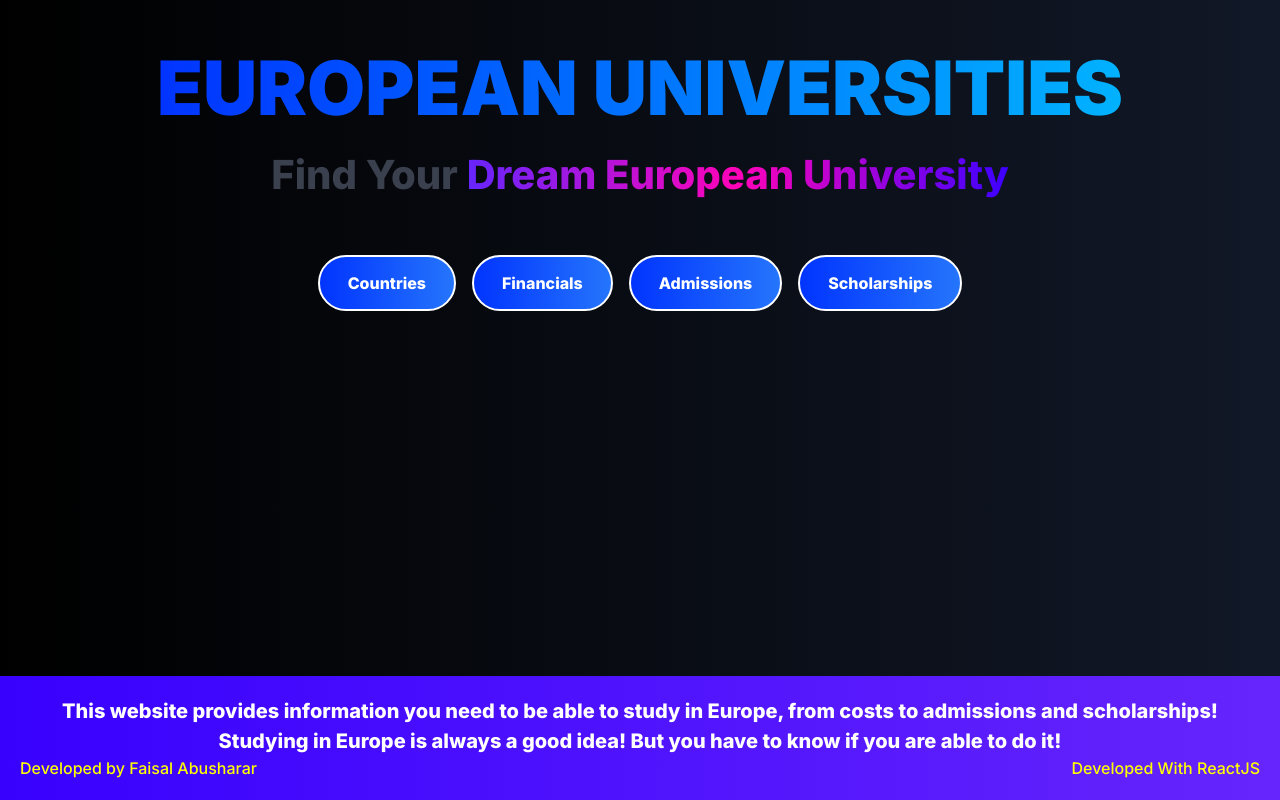
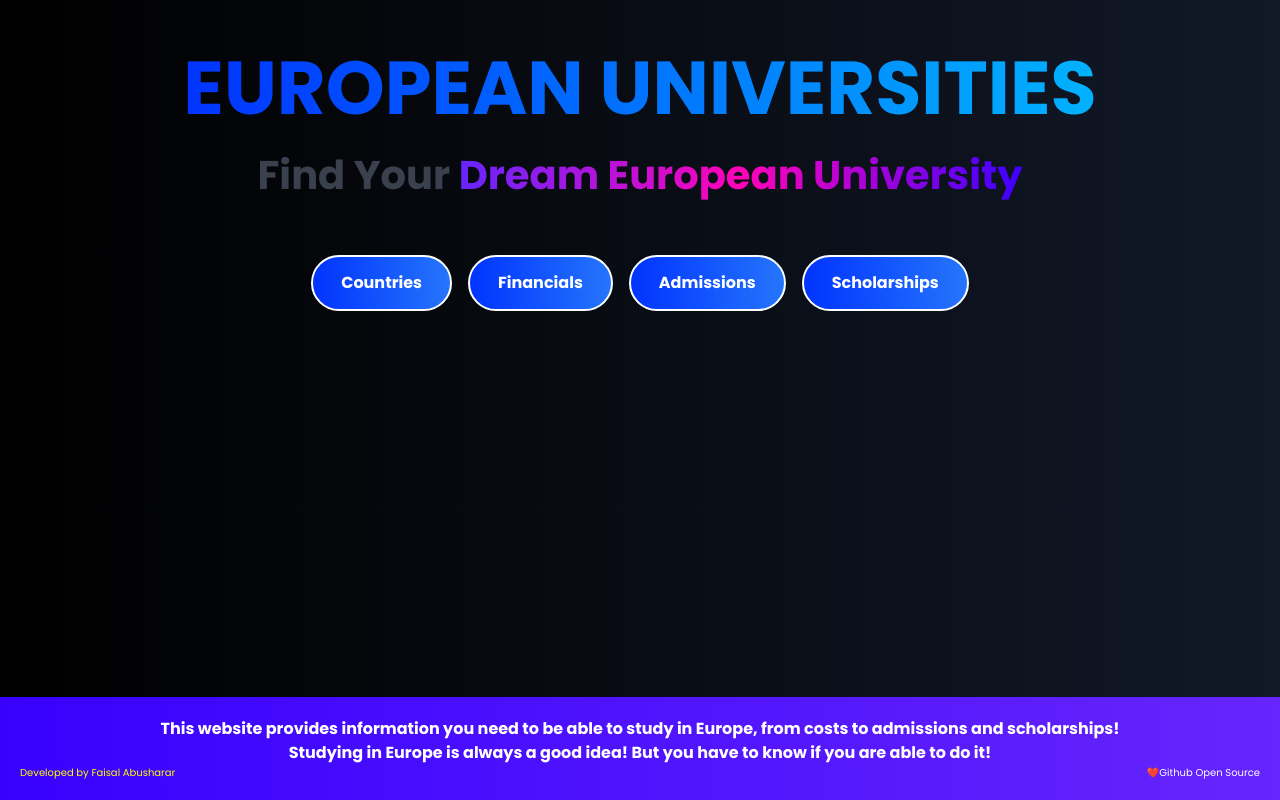
Before and after one commit to FaisalAbusharar/europe-university-info, a Next.js app: page / in a window 1280 px wide. Built offline with nearby package versions, Linux system fonts and the light colour scheme.

Commit message:
updated font

```diff
--- a/package.json
+++ b/package.json
@@ -12,7 +12,8 @@
     "next": "14.2.4",
     "nodemon": "^3.1.4",
     "react": "^18",
-    "react-dom": "^18"
+    "react-dom": "^18",
+    "react-router-dom": "^6.24.1"
   },
   "devDependencies": {
     "@types/node": "^20",
--- a/src/app/components/sidebar.tsx
+++ /dev/null
@@ -1,37 +0,0 @@
-/**I didnt write this code, im too lazy and tailswind CSS isn't free. */
-
-import React from 'react';
-
-const DarkSidebar = () => {
-  return (
-    <div className="flex h-screen bg-side-bar-color">
-      {/* Sidebar */}
-      <div className="flex flex-col w-64">
-        {/* Sidebar Header */}
-        <div className="flex items-center justify-center h-16 bg-side-bar-color text-white">
-          <h1 id="sidebar-head">EUI</h1>
-        </div>
-        {/* Sidebar Content */}
-        <div className="flex flex-col flex-grow bg-side-bar-color">
-          {/* Sidebar Links */}
-          <a href="/countries" className="sidebar-link" id="sidebarText">
-            <img src="./Globe_icon.svg" alt="Globe Icon" className="w-6 h-6 mr-2" />
-            Countries
-          </a>
-          <a id="sidebarText" href="#">Link 2</a>
-          <a id="sidebarText" href="#">Link 3</a>
-        </div>
-      </div>
-
-      {/* Main Content */}
-      <div className="flex flex-col flex-grow">
-        {/* Header */}
-        <div className="h-16 bg-side-bar-color text-white flex items-center justify-between px-4">
-        </div>
-
-      </div>
-    </div>
-  );
-}
-
-export default DarkSidebar;
--- a/src/app/countries/finland/page.tsx
+++ b/src/app/countries/finland/page.tsx
@@ -1,14 +1,15 @@
-import { Oswald } from 'next/font/google';
+import {Poppins } from 'next/font/google';
 import Link from 'next/link';
 import './finland.css'
 
-const oswald = Oswald({subsets: ['latin'], weight: ['400', '700'] });
+const poppins = Poppins({subsets: ['latin'], weight: ['400', '700'] });
 
 const Finland = () => {
     return (
-        <main className='{oswald.className} flex flex-col min-h-screen'>
+        <main className={`${poppins.className} flex flex-col min-h-screen`}>
             <div className="flex-grow flex-col items-center justify-center bg-gradient-to-r from-black to-gray-900">
                 <h1 id="Title">FINLAND</h1>
+                <h2 id="Subtitle-Left">FINLAND ADMISSION</h2>
             </div>
         </main>
     )
--- a/src/app/countries/page.tsx
+++ b/src/app/countries/page.tsx
@@ -1,16 +1,16 @@
-import { Oswald } from 'next/font/google';
+import { Poppins } from 'next/font/google';
 import Link from 'next/link';
 import './country.css'
 
 
-const oswald = Oswald({ subsets: ['latin'], weight: ['400', '700'] });
+const poppins = Poppins({ subsets: ['latin'], weight: ['400', '700'] });
 
 const Countries = () => {
   return (
-    <main className={`{oswald.className} flex flex-col min-h-screen`}>
+    <main className={`${poppins.className} flex flex-col min-h-screen`}>
       <div className="flex-grow flex flex-col items-center justify-center bg-gradient-to-r from-black to-gray-900">
         <h1 id="Title">COUNTRIES</h1>
-        <h2 id="Subtitle">Find your European Country</h2>
+        <h2 id="Subtitle">Find your <p id="gradient-sub">European Country</p></h2>
           <div id="country-container" className="flex space-x-4 mb-8">
             <button className="country-button" data-gradient="germany">Germany</button>
             <Link href="/countries/finland">
--- a/src/app/globals.css
+++ b/src/app/globals.css
@@ -98,7 +98,7 @@ main {
 }
 
 #footer {
-  font-size: 20px;
+  font-size: 16px;
   color: rgb(255, 255, 255);
   font-weight: 800;
   flex-grow: 1;
@@ -108,13 +108,15 @@ main {
   text-align: left;
   font-weight: 500;
   color: yellow;
+  font-size: 10px;
   flex-grow: 1;
 }
 
 #right-credit {
   text-align: right;
   font-weight: 500;
-  color: yellow;
+  font-size: 10px;
+  color: white;
   flex-grow: 1;
 }
 
--- a/src/app/page.tsx
+++ b/src/app/page.tsx
@@ -1,12 +1,12 @@
-import { Oswald } from 'next/font/google';
+import {Poppins } from 'next/font/google';
 import Link from 'next/link';
 
-const oswald = Oswald({ subsets: ['latin'], weight: ['400', '700'] });
+const poppins = Poppins({ subsets: ['latin'], weight: ['400', '700'] });
 
 const Home = () => {
   return (
-    <main className={`{oswald.className} flex flex-col min-h-screen`}>
-      <div className="flex-grow flex flex-col items-center justify-center bg-gradient-to-r from-black to-gray-900">
+    <main className={`${poppins.className} flex flex-col min-h-screen`}>
+      <div className="flex-grow flex flex-col items-center justify-center bg-gradient-to-r from-black to-gray-900 ">
         <div className="text-center mb-auto mt-8">
           <h1 id="Title" className='text-custom-gradient'>EUROPEAN UNIVERSITIES</h1>
           <h2 id="Subtitle">Find Your <p id="gradient-sub">Dream European University</p></h2>
@@ -27,7 +27,7 @@ const Home = () => {
           <br />Studying in Europe is always a good idea! But you have to know if you are able to do it!</p>
         <div className="credit-container">
           <p id="left-credit">Developed by Faisal Abusharar</p>
-          <p id="right-credit">Developed With ReactJS</p>
+          <p id="right-credit">❤️Github Open Source</p>
         </div>
       </div>
     </main>
--- a/tailwind.config.ts
+++ b/tailwind.config.ts
@@ -15,7 +15,8 @@ const config: Config = {
       },
       colors: {
         "side-bar-color": "#141c24"
-      }
+      },
+
     },
   },
   plugins: [],
```
Also changed, not shown: src/app/countries/finland/finland.css (+8 -0 lines), 1 other file (tests, documents, lock files or other folders).
